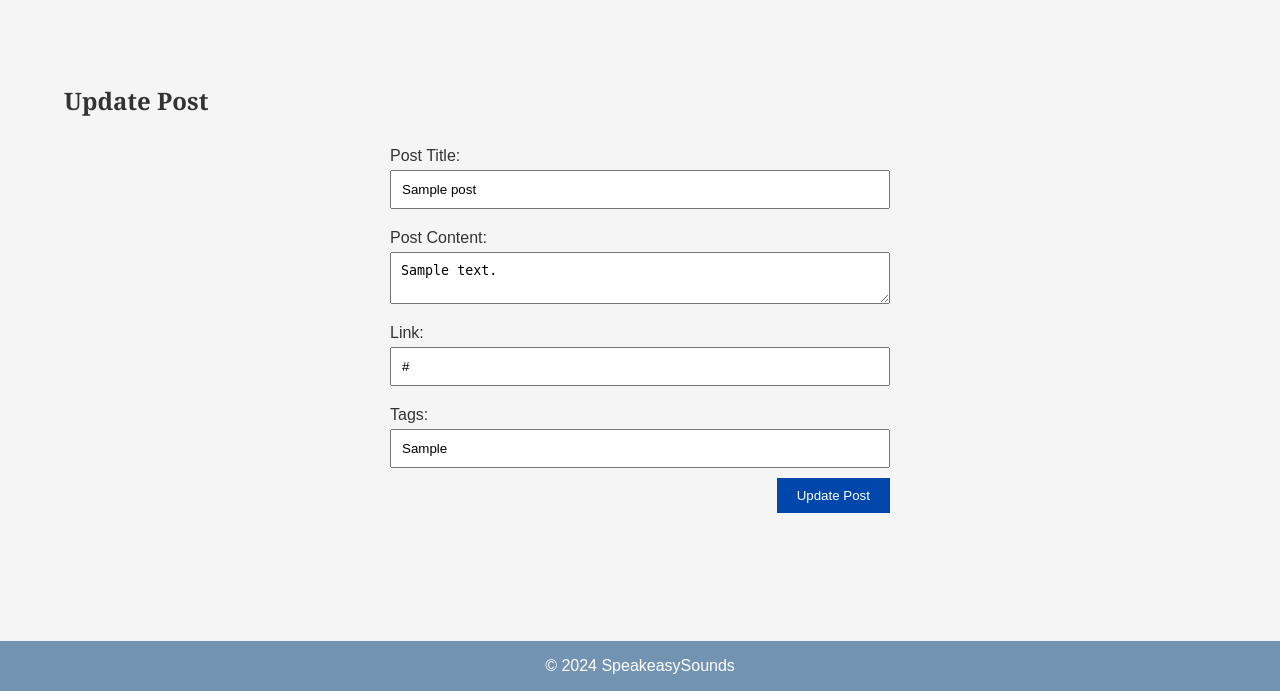
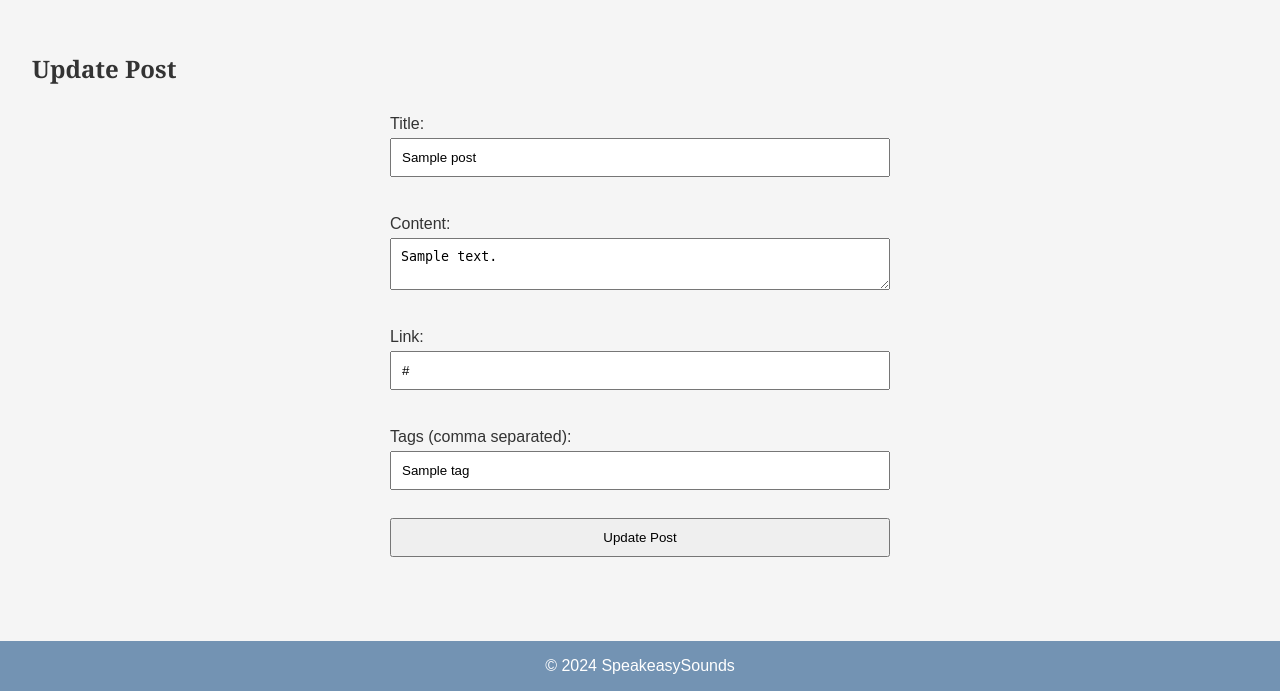
Before and after one commit to MarcusMallia/MarcusMallia-PHPsynoptic, a PHP site: page /MarcusMallia-PHPsynoptic/scripts/update_post.php?post_id=1 in a window 1280 px wide. Shown: the part 109-800 px from the top of the page. Run offline with PHP 8.4, Linux system fonts and the light colour scheme; the visitor is signed in with stand-in values (Sample User, id 1); tables that the repository leaves empty or names only in its code hold one stand-in row (values such as "Sample post").

Commit message:
Implement full CRUD operations for tags
- Added functionality to create, read, update, and delete tags
- Updated create_post.php to handle creating and associating tags with posts
- Updated update_post.php to handle updating tags for posts
- Updated post_details.php to display tags associated with a post
- Updated delete_post.php to handle deleting tags when a post is deleted
- Updated post template (post.php) to display tags for each post
- Ensured CRUD operations for tags are integrated into the post display and management

```diff
--- a/scripts/update_post.php
+++ b/scripts/update_post.php
@@ -3,14 +3,12 @@ session_start();
 include '../templates/header.php';
 include 'config.php';
 
-// Check if the user is logged in
 if (!isset($_SESSION['user_id'])) {
     echo "You need to log in to update a post.";
     include '../templates/footer.php';
     exit();
 }
 
-// Check if the post ID is provided
 if (!isset($_GET['post_id'])) {
     echo "No post ID provided.";
     include '../templates/footer.php';
@@ -19,59 +17,75 @@ if (!isset($_GET['post_id'])) {
 
 $post_id = $_GET['post_id'];
 
-// Fetch the existing post data
-$sql = "SELECT * FROM Posts WHERE post_id = '$post_id' AND user_id = '".$_SESSION['user_id']."'";
-$result = $conn->query($sql);
+$sql_post = "SELECT * FROM Posts WHERE post_id = '$post_id' AND user_id = '".$_SESSION['user_id']."'";
+$result_post = $conn->query($sql_post);
 
-if ($result->num_rows > 0) {
-    $post = $result->fetch_assoc();
+if ($result_post->num_rows > 0) {
+    $post = $result_post->fetch_assoc();
 } else {
-    echo "No post found or you do not have permission to edit this post.";
+    echo "Post not found or you don't have permission to update this post.";
     include '../templates/footer.php';
     exit();
 }
 
+$sql_tags = "SELECT tags.name FROM tags INNER JOIN post_tags ON tags.tag_id = post_tags.tag_id WHERE post_tags.post_id = '$post_id'";
+$result_tags = $conn->query($sql_tags);
+$current_tags = [];
+while ($tag = $result_tags->fetch_assoc()) {
+    $current_tags[] = $tag['name'];
+}
+$current_tags = implode(', ', $current_tags);
+
 if ($_SERVER["REQUEST_METHOD"] == "POST") {
-    $title = $_POST['post-title'];
-    $content = $_POST['post-content'];
-    $link = $_POST['post-link'];
-    $tags = $_POST['post-tags'];
+    $title = $_POST['title'];
+    $content = $_POST['content'];
+    $link = $_POST['link'];
+    $tags = explode(',', $_POST['tags']);
 
-    // Update the post in the database
-    $sql = "UPDATE Posts SET title = '$title', content = '$content', link = '$link', tags = '$tags' WHERE post_id = '$post_id' AND user_id = '".$_SESSION['user_id']."'";
+    $sql_update = "UPDATE Posts SET title='$title', content='$content', link='$link' WHERE post_id='$post_id'";
+    if ($conn->query($sql_update) === TRUE) {
+        // Update tags
+        $sql_delete_post_tags = "DELETE FROM post_tags WHERE post_id='$post_id'";
+        $conn->query($sql_delete_post_tags);
 
-    if ($conn->query($sql) === TRUE) {
-        header("Location: feed.php");
+        foreach ($tags as $tag_name) {
+            $tag_name = trim($tag_name);
+            $sql_tag = "SELECT tag_id FROM tags WHERE name='$tag_name'";
+            $result_tag = $conn->query($sql_tag);
+
+            if ($result_tag->num_rows > 0) {
+                $tag = $result_tag->fetch_assoc();
+                $tag_id = $tag['tag_id'];
+            } else {
+                $sql_insert_tag = "INSERT INTO tags (name) VALUES ('$tag_name')";
+                $conn->query($sql_insert_tag);
+                $tag_id = $conn->insert_id;
+            }
+
+            $sql_post_tag = "INSERT INTO post_tags (post_id, tag_id) VALUES ('$post_id', '$tag_id')";
+            $conn->query($sql_post_tag);
+        }
+
+        header("Location: post_details.php?post_id=$post_id");
         exit();
     } else {
-        echo "Error: " . $sql . "<br>" . $conn->error;
+        echo "Error updating post: " . $conn->error;
     }
+
+    $conn->close();
 }
-
-$conn->close();
 ?>
 
-<main>
-    <h2>Update Post</h2>
-    <div class="update-post-form">
-        <form action="update_post.php?post_id=<?php echo $post_id; ?>" method="post">
-            <label for="post-title">Post Title:</label>
-            <input type="text" id="post-title" name="post-title" value="<?php echo htmlspecialchars($post['title']); ?>" required>
-
-            <label for="post-content">Post Content:</label>
-            <textarea id="post-content" name="post-content" required><?php echo htmlspecialchars($post['content']); ?></textarea>
-
-            <label for="post-link">Link:</label>
-            <input type="url" id="post-link" name="post-link" value="<?php echo htmlspecialchars($post['link']); ?>" placeholder="Enter URL (optional)">
-
-            <label for="post-tags">Tags:</label>
-            <input type="text" id="post-tags" name="post-tags" value="<?php echo htmlspecialchars($post['tags']); ?>" placeholder="Enter tags separated by commas">
-
-            <button type="submit">Update Post</button>
-        </form>
-    </div>
-</main>
-
-<?php
-include '../templates/footer.php';
-?>
+<h2>Update Post</h2>
+<form action="update_post.php?post_id=<?php echo $post_id; ?>" method="post">
+    <label for="title">Title:</label>
+    <input type="text" id="title" name="title" value="<?php echo htmlspecialchars($post['title']); ?>" required><br>
+    <label for="content">Content:</label>
+    <textarea id="content" name="content" required><?php echo htmlspecialchars($post['content']); ?></textarea><br>
+    <label for="link">Link:</label>
+    <input type="text" id="link" name="link" value="<?php echo htmlspecialchars($post['link']); ?>"><br>
+    <label for="tags">Tags (comma separated):</label>
+    <input type="text" id="tags" name="tags" value="<?php echo htmlspecialchars($current_tags); ?>"><br>
+    <input type="submit" value="Update Post">
+</form>
+<?php include '../templates/footer.php'; ?>
```
Also changed, not shown: scripts/create_post.php (+40 -34 lines), scripts/delete_post.php (+8 -7 lines), scripts/post_details.php (+8 -8 lines), templates/post.php (+28 -1 lines).
